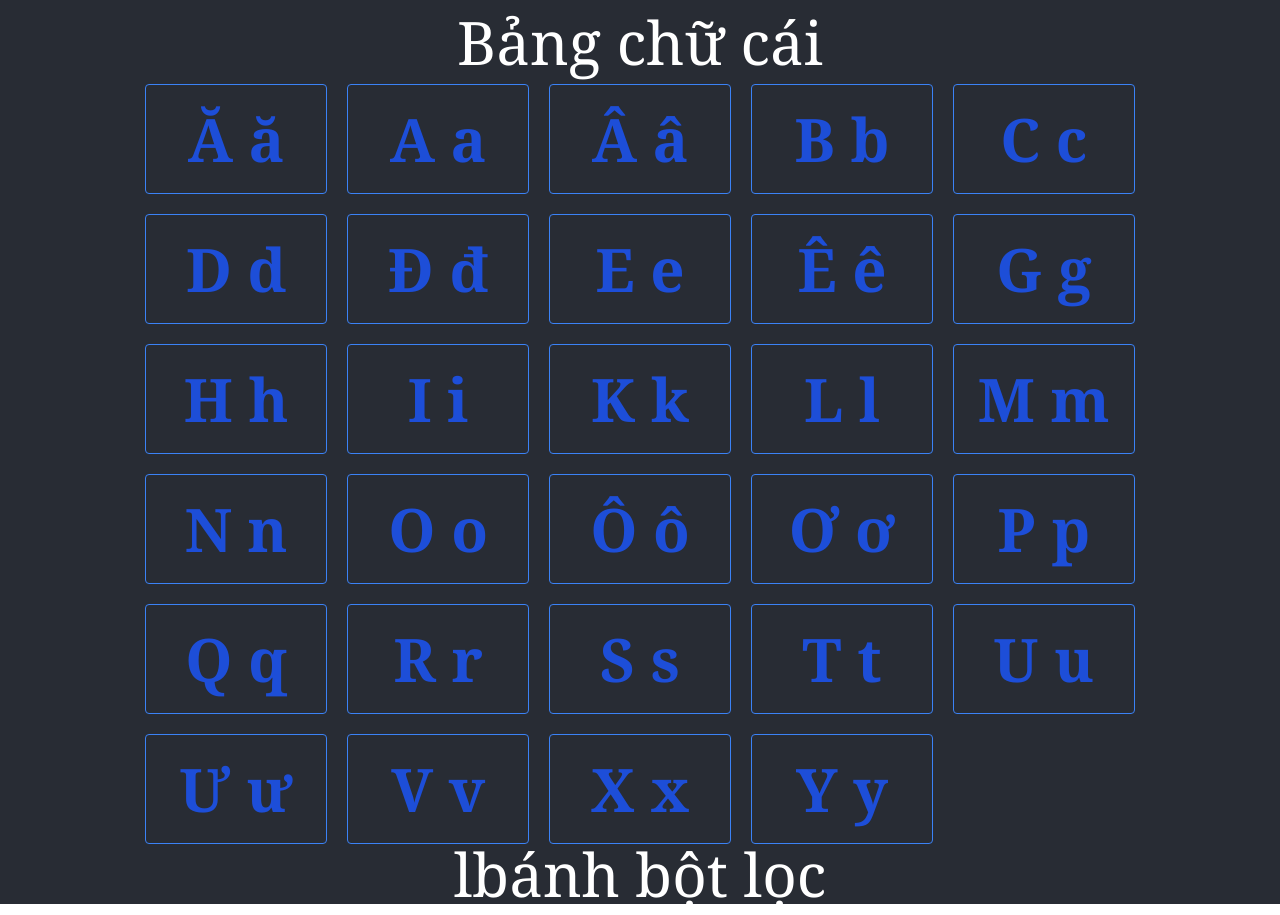
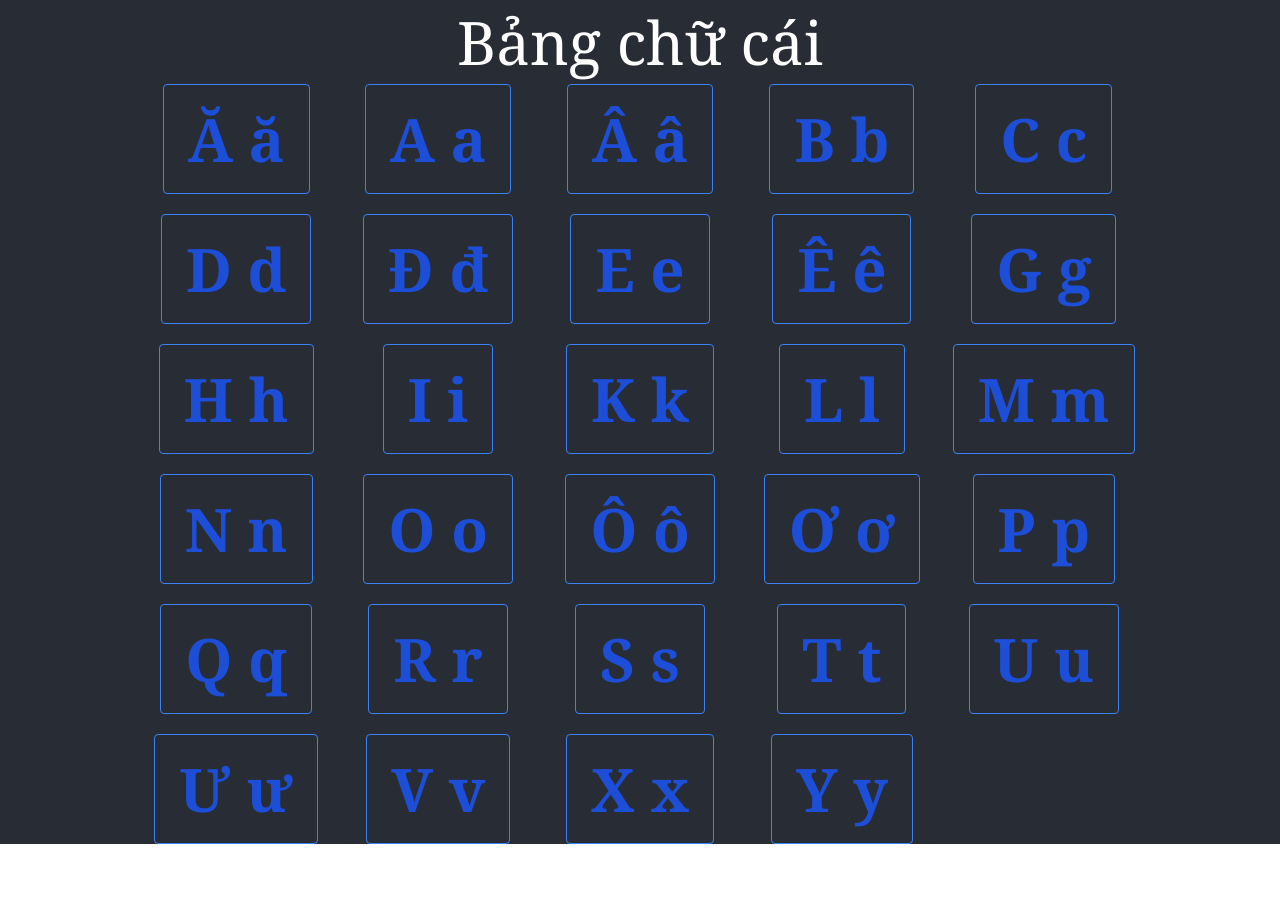
Before and after one commit to TrLam/vn-alphabet, a React (Create React App) app: page / in a window 1280 px wide. After the commit the page ends 844 px from the top, so only its background shows below. Built offline with nearby package versions, Linux system fonts and the light colour scheme.

Commit message:
Used React Router to handle routing Also: - updated the alphabet data structure - added links to previous and next letters in letter insight page

```diff
--- a/package.json
+++ b/package.json
@@ -8,6 +8,7 @@
     "@testing-library/user-event": "^13.5.0",
     "react": "^17.0.2",
     "react-dom": "^17.0.2",
+    "react-router-dom": "^6.2.1",
     "react-scripts": "5.0.0",
     "web-vitals": "^2.1.4"
   },
--- a/src/Alphabet/index.js
+++ b/src/Alphabet/index.js
@@ -1,17 +1,20 @@
 import React from 'react';
+import { Link } from 'react-router-dom';
+
 import Letter from 'src/Letter';
-import LetterInsight from 'src/LetterInsight';
 import { ALPHABET } from 'src/constants/alphabet';
 
 const Alphabet = () => {
   return (
     <>
+      <header className="p-3">Bảng chữ cái</header>
       <div className="grid gap-5 grid-cols-5">
-        {Object.keys(ALPHABET).map((letter) => (
-          <Letter key={letter} letter={letter} />
+        {ALPHABET.map((letterData) => (
+          <Link to={`/${letterData.id}`} key={letterData.id}>
+            <Letter letter={letterData.letter} />
+          </Link>
         ))}
       </div>
-      <LetterInsight letter="l" example={ALPHABET.l} />
     </>
   );
 };
--- a/src/App.js
+++ b/src/App.js
@@ -1,10 +1,9 @@
-import Alphabet from 'src/Alphabet';
+import { Outlet } from 'react-router';
 
 function App() {
   return (
     <div className="font-serif bg-[#282c34] text-white text-6xl text-center min-h-screen flex flex-col items-center justify-center ">
-      <header className="p-3">Bảng chữ cái</header>
-      <Alphabet />
+      <Outlet />
     </div>
   );
 }
--- a/src/LetterInsight/index.js
+++ b/src/LetterInsight/index.js
@@ -1,10 +1,29 @@
 import React from 'react';
+import { Link } from 'react-router-dom';
+import { useParams } from 'react-router-dom';
+import { getLetterDataFromId } from 'src/constants/alphabet';
+import NotFound from 'src/NotFound';
 
-const LetterInsight = (props) => {
+const LetterInsight = () => {
+  const params = useParams();
+  const currentId = params.letterId;
+  const { letter, examples, prev, next } = getLetterDataFromId(currentId);
+  const prevLetter = getLetterDataFromId(prev);
+  const nextLetter = getLetterDataFromId(next);
+  if (!letter) {
+    return <NotFound />;
+  }
   return (
-    <div className="flex flex-row">
-      <span>{props.letter}</span>
-      <span>{props.example}</span>
+    <div className="flex flex-col">
+      <Link className="text-base" to="/">
+        Back to the Alphabet
+      </Link>
+      <div className="flex flex-row">
+        <Link to={`/${prev}`}>{prevLetter.letter}-</Link>
+        <header className="text-red-600">{letter}</header>
+        <Link to={`/${next}`}>- {nextLetter.letter}</Link>
+      </div>
+      <span className="text-red-600">Examples: {examples.join(', ')}</span>
     </div>
   );
 };
--- /dev/null
+++ b/src/NotFound/index.js
@@ -0,0 +1,11 @@
+import React from 'react';
+
+const NotFound = () => {
+  return (
+    <div className="p-4">
+      <p>There's nothing here!</p>
+    </div>
+  );
+};
+
+export default NotFound;
--- a/src/constants/alphabet.js
+++ b/src/constants/alphabet.js
@@ -1,31 +1,49 @@
-export const ALPHABET = {
-  ă: ['bánh căn'],
-  a: [],
-  â: [],
-  b: [],
-  c: [],
-  d: [],
-  đ: [],
-  e: [],
-  ê: [],
-  g: [],
-  h: [],
-  i: [],
-  k: [],
-  l: ['bánh bột lọc'],
-  m: [],
-  n: [],
-  o: [],
-  ô: [],
-  ơ: [],
-  p: [],
-  q: [],
-  r: ['con rạm'],
-  s: [],
-  t: [],
-  u: [],
-  ư: [],
-  v: [],
-  x: [],
-  y: [],
+/*
+ A temporary solution for the data structure
+ Need:
+ - quick way to retrieve previous and next letter from the current id/letter
+ - share common examples (?)
+ - store example photos (if implemented)
+ - categorize examples
+ */
+export const ALPHABET = [
+  { id: '1', prev: '29', next: '2', letter: 'ă', examples: ['bánh căn'] },
+  { id: '2', prev: '1', next: '3', letter: 'a', examples: ['bánh canh'] },
+  { id: '3', prev: '2', next: '4', letter: 'â', examples: ['bánh nậm', 'xôi gấc', 'cơm tấm'] },
+  { id: '4', prev: '3', next: '5', letter: 'b', examples: ['bún bò Huế', 'bánh bèo'] },
+  { id: '5', prev: '4', next: '6', letter: 'c', examples: ['cơm hến', 'bánh cuốn', 'cao lầu'] },
+  { id: '6', prev: '5', next: '7', letter: 'd', examples: ['dưa món'] },
+  { id: '7', prev: '6', next: '8', letter: 'đ', examples: ['bánh đúc', 'bánh đập'] },
+  { id: '8', prev: '7', next: '9', letter: 'e', examples: ['nem lụi'] },
+  { id: '9', prev: '8', next: '10', letter: 'ê', examples: ['ếch xào sả ớt'] },
+  { id: '10', prev: '9', next: '11', letter: 'g', examples: ['cơm gà', 'gỏi cuốn'] },
+  { id: '11', prev: '10', next: '12', letter: 'h', examples: ['bún hến'] },
+  { id: '12', prev: '11', next: '13', letter: 'i', examples: ['bánh ít lá gai'] },
+  { id: '13', prev: '12', next: '14', letter: 'k', examples: ['kẹo kéo'] },
+  { id: '14', prev: '13', next: '15', letter: 'l', examples: ['bánh bột lọc'] },
+  { id: '15', prev: '14', next: '16', letter: 'm', examples: ['mắm nêm', 'bánh mì', 'mứt me'] },
+  { id: '16', prev: '15', next: '17', letter: 'n', examples: ['nước mắm'] },
+  { id: '17', prev: '16', next: '18', letter: 'o', examples: ['chả giò'] },
+  { id: '18', prev: '17', next: '19', letter: 'ô', examples: ['ốc len xào dừa'] },
+  { id: '19', prev: '18', next: '20', letter: 'ơ', examples: ['phở'] },
+  { id: '20', prev: '19', next: '21', letter: 'p', examples: ['pate gan'] },
+  { id: '21', prev: '20', next: '22', letter: 'q', examples: ['mì Quảng'] },
+  {
+    id: '22',
+    prev: '21',
+    next: '23',
+    letter: 'r',
+    examples: ['con rạm', 'mắm ruốc', 'bánh ram ít'],
+  },
+  { id: '23', prev: '22', next: '24', letter: 's', examples: ['sò huyết', 'sầu riêng'] },
+  { id: '24', prev: '23', next: '25', letter: 't', examples: ['mắm tôm'] },
+  { id: '25', prev: '24', next: '26', letter: 'u', examples: ['nui giò heo', 'hủ tíu'] },
+  { id: '26', prev: '25', next: '27', letter: 'ư', examples: ['bánh ướt'] },
+  { id: '27', prev: '26', next: '28', letter: 'v', examples: ['vả trộn'] },
+  { id: '28', prev: '27', next: '29', letter: 'x', examples: ['xôi vò', 'bánh xèo'] },
+  { id: '29', prev: '28', next: '1', letter: 'y', examples: ['yến sào'] },
+];
+
+export const getLetterDataFromId = (id) => {
+  return ALPHABET.find((item) => item.id === id);
 };
--- a/src/index.js
+++ b/src/index.js
@@ -1,14 +1,24 @@
 import React from 'react';
 import ReactDOM from 'react-dom';
+import { BrowserRouter, Routes, Route } from 'react-router-dom';
 import './index.css';
 import App from './App';
 import reportWebVitals from './reportWebVitals';
+import Alphabet from 'src/Alphabet';
+import LetterInsight from 'src/LetterInsight';
 
 ReactDOM.render(
-  <React.StrictMode>
-    <App />
-  </React.StrictMode>,
-  document.getElementById('root')
+  <BrowserRouter>
+    <React.StrictMode>
+      <Routes>
+        <Route path="/" element={<App />}>
+          <Route index element={<Alphabet />} />
+          <Route path=":letterId" element={<LetterInsight />} />
+        </Route>
+      </Routes>
+    </React.StrictMode>
+  </BrowserRouter>,
+  document.getElementById('root'),
 );
 
 // If you want to start measuring performance in your app, pass a function
```
Also changed, not shown: 1 other file (tests, documents, lock files or other folders).
